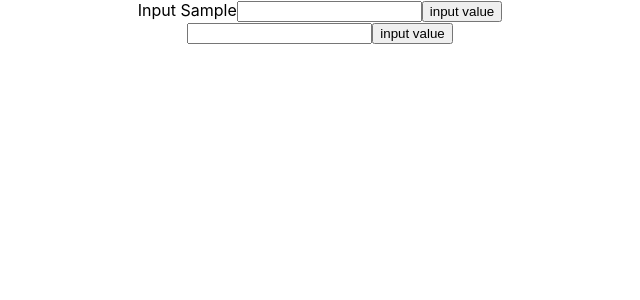
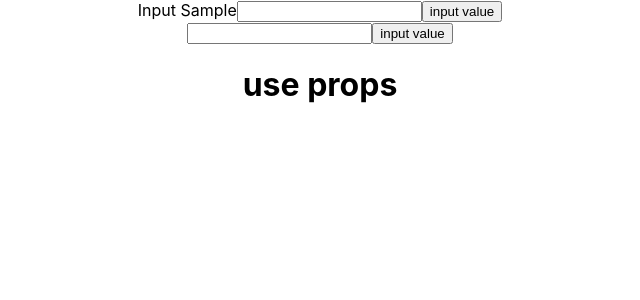
Before and after one commit to nagi4074/react-tuto1, a React (Create React App) app: page / in a window 1280 px wide. Shown: the top 300 px of the page, without its empty margins (320-960 px from the left). Built offline with nearby package versions, Linux system fonts and the light colour scheme.

Commit message:
propsについて

```diff
--- a/src/App.js
+++ b/src/App.js
@@ -2,12 +2,14 @@ import logo from './logo.svg';
 import './App.css';
 import InputWithUseState from './components/InputWithUseState'
 import InputWithUseRef from './components/InputWithUseRef'
+import PropsSample from './components/PropsSample';
 
 function App() {
   return (
     <div className="App">
       <InputWithUseState />
       <InputWithUseRef />
+      <PropsSample text="use props" />
     </div>
   );
 }
--- /dev/null
+++ b/src/components/PropsSample.js
@@ -0,0 +1,21 @@
+/**
+ * 親コンポーネントから子コンポーネントへ値を渡す仕組み
+ * 親：コンポーネントを利用する側（App.js）
+ * 子：コンポーネントを利用される側（このファイル）
+ * 子から親へは渡せない
+ * propsの値を動的に変更することはできない
+ *
+ * propsとstateの使い分け（？）
+ * props:外部の情報を参照する
+ * state:内部の情報を参照する
+ */
+
+const PropsSample = (props) => {
+    return (
+        <div>
+            <h1>{props.text}</h1>
+        </div>
+    )
+}
+
+export default PropsSample
```
